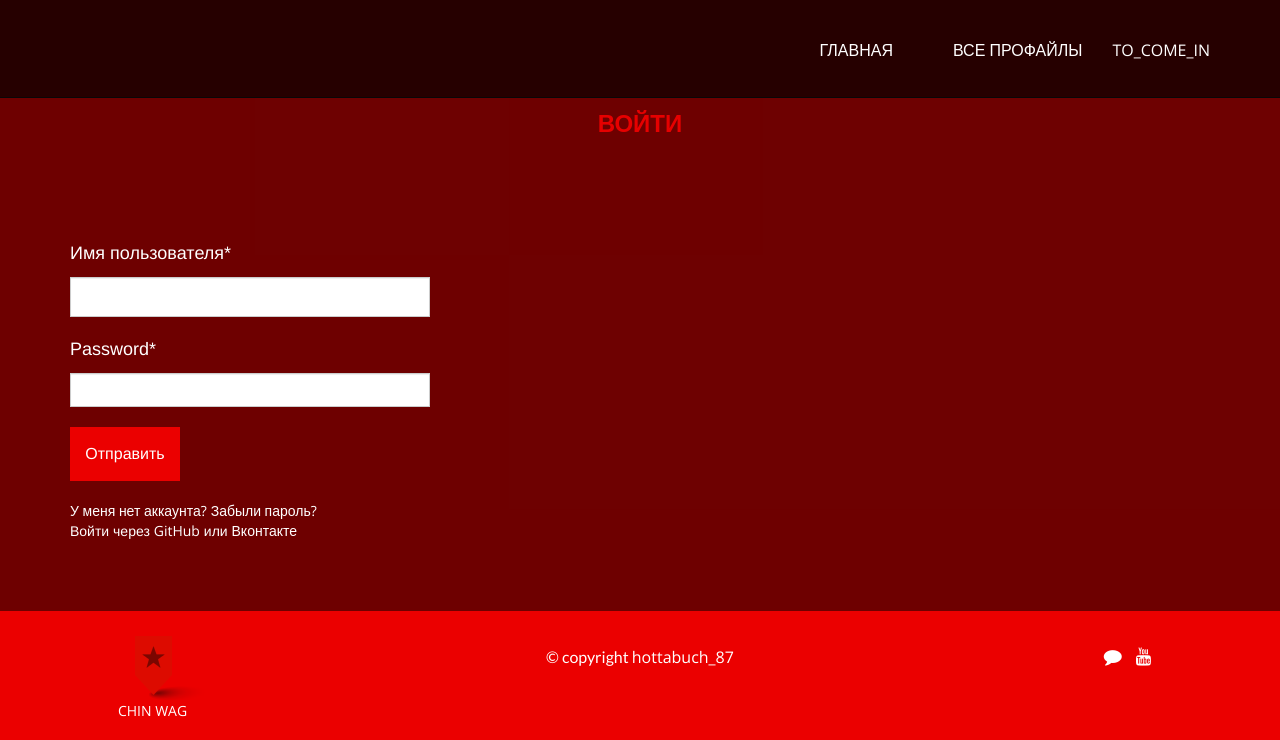
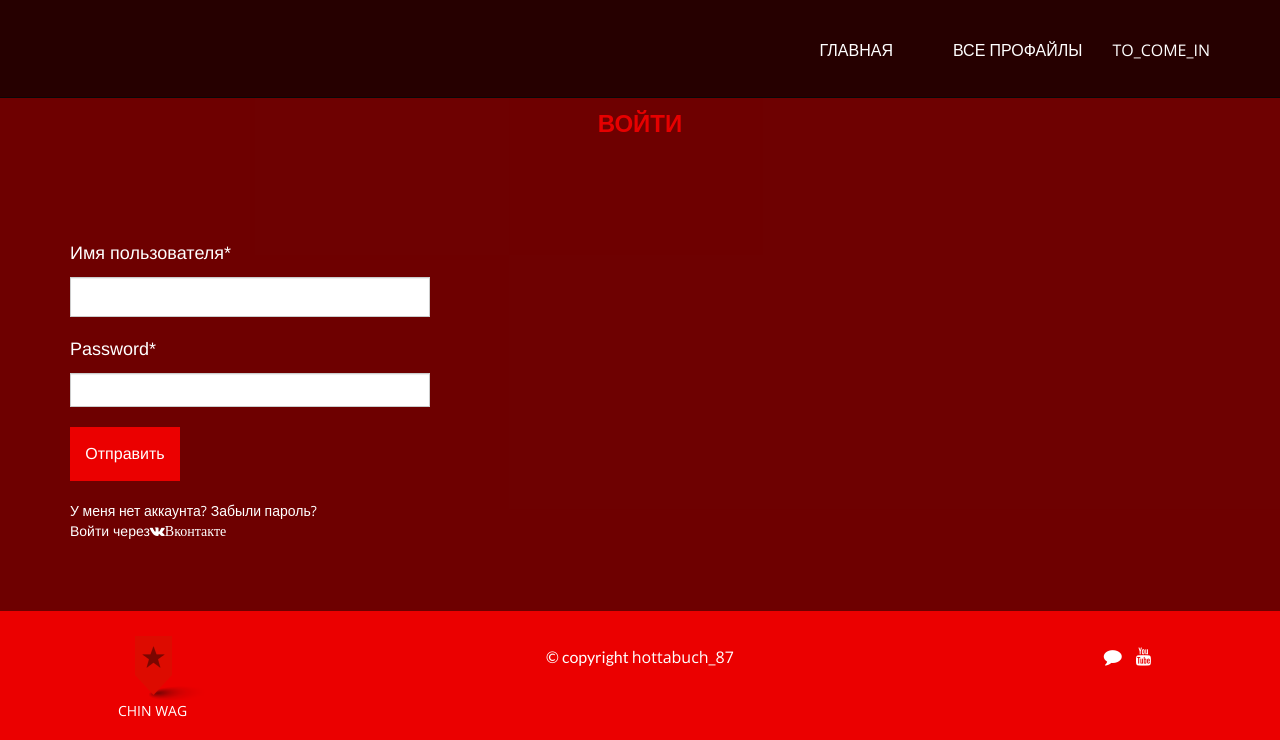
Before and after one commit to hottabuch1987/django-social, a Django app: page /ru/account/login/ in a window 1280 px wide. Shown: the top 740 px of the page. Run offline with Django 4.2, Linux system fonts and the light colour scheme; parts of the project's set-up code (start-up, migrations or seed data) failed here and were passed over; some libraries are stand-ins or nearby versions.

Commit message:
login vk

```diff
--- a/core/account/templates/account/login/login.html
+++ b/core/account/templates/account/login/login.html
@@ -34,7 +34,9 @@
                             <a href="{% url 'account:register' %}">У меня нет аккаунта?</a>
                             <a href="{% url 'account:password_reset' %}">Забыли пароль?</a>
                             <br>
-                            Войти через <a href="{% url 'social:begin' 'github' %}" >GitHub</a> или <a href="{% url 'social:begin' 'vk-oauth2' %}">Вконтакте</a>
+                            {% comment %} Войти через <a href="{% url 'social:begin' 'github' %}" >GitHub</a> или  {% endcomment %}
+                            Войти через<a href="{% url 'social:begin' 'vk-oauth2' %}"><i class="fa fa-vk" aria-hidden="true">Вконтакте</i>
+                            </a>
 
                     </div>
 				</form>
--- a/core/direct_messages/templates/direct_messages/send_message.html
+++ b/core/direct_messages/templates/direct_messages/send_message.html
@@ -61,7 +61,6 @@
                                             </div>
                                         {% else %}
                                             <img src="/static/shop/images/avatar.png" alt="user" style="max-width: 6rem; height: 6rem; border-radius: 50%;aspect-ratio: 1 / 1;">
-                                        {% endif %}
                                         {% endif %}
                                     </a>
 
```
